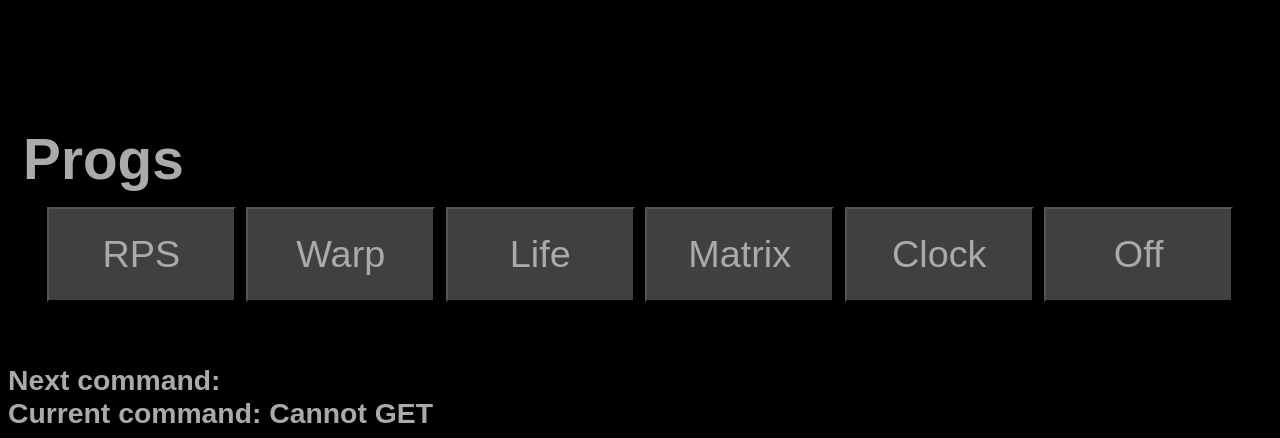
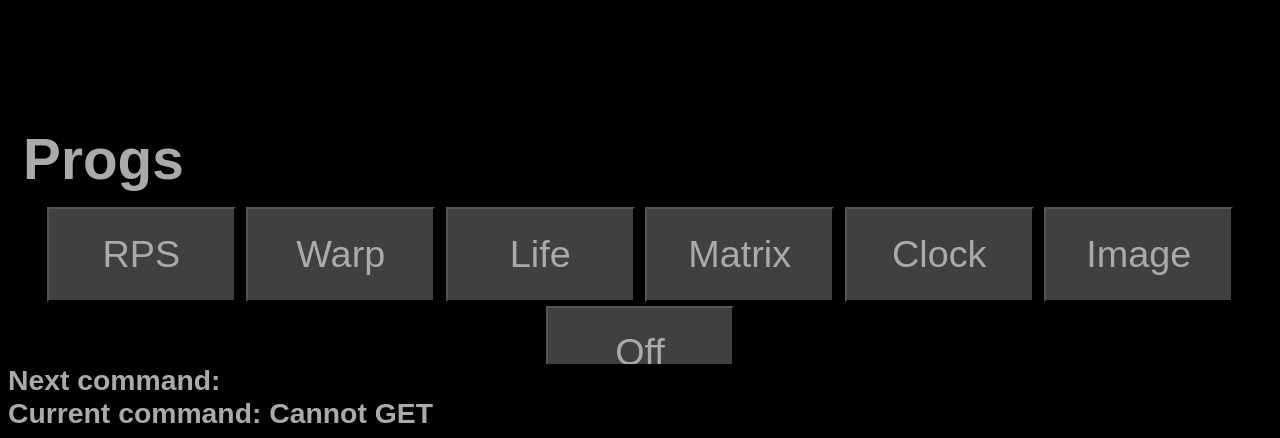
Before and after one commit to lvachon/LEDRGBTable, a PHP site: page /?brightness=1 in a window 1280 px wide. Shown: the part 495-933 px from the top of the page. Run offline with PHP 8.4, Linux system fonts and the light colour scheme.

Commit message:
ui for img prog

```diff
--- a/web/index.php
+++ b/web/index.php
@@ -136,6 +136,7 @@ if(isset($_GET['rand'])){
 				<button onclick='runCmd("life=1")'>Life</button>
 				<button onclick='runCmd("matrix=1")'>Matrix</button>
 				<button onclick='runCmd("clock=1")'>Clock</button>
+				<button onclick='runCmd("img="+prompt("Image URL:"))'>Image</button>
 				<button onclick='runCmd("black=1")'>Off</button>
 			</div>
 		</div>
```
